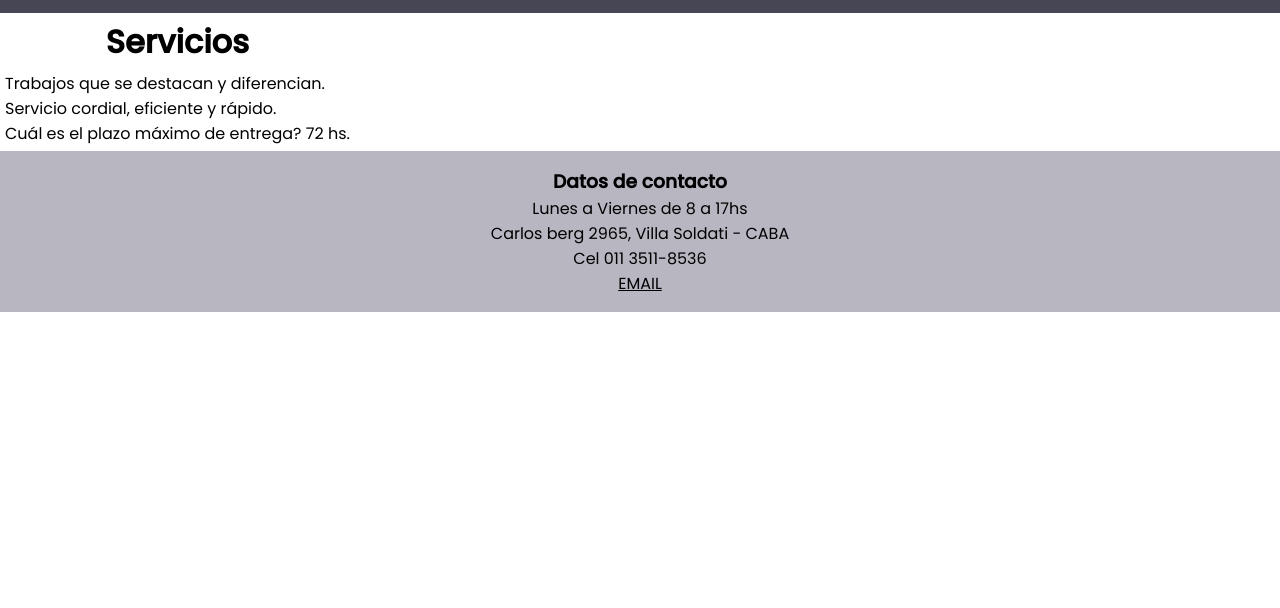
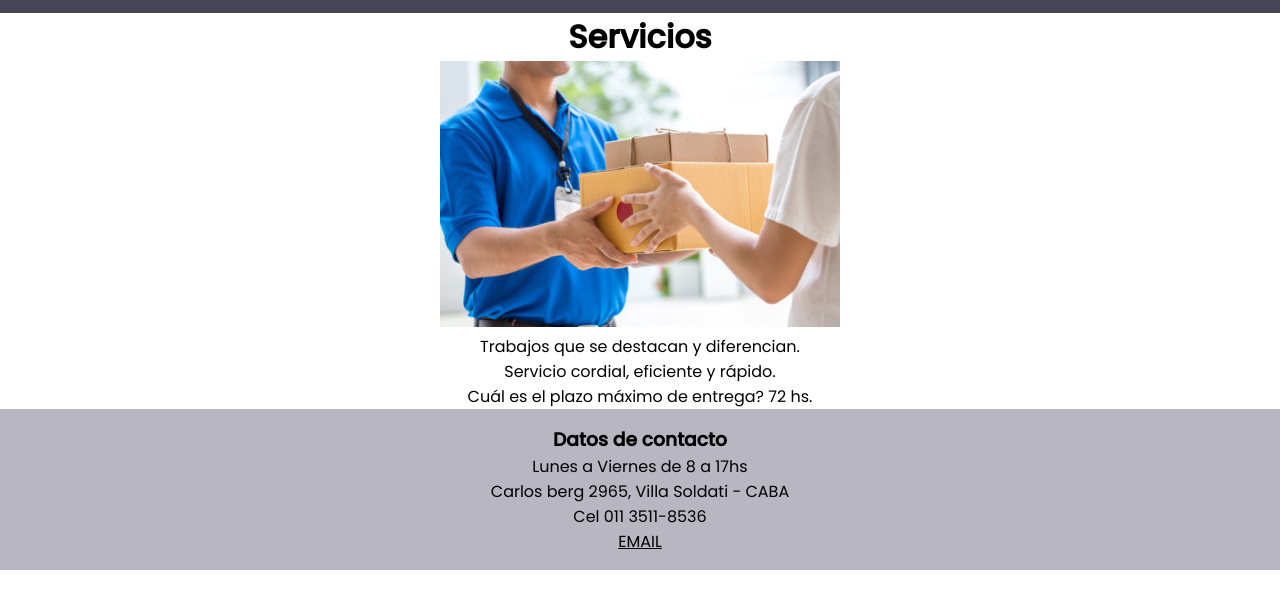
Before and after one commit to CaroRuizP/preentrega3ercaroruizpenayo, a website: page secciones/servicios.html in a window 1280 px wide. Shown: the part 176-784 px from the top of the page. Drawn offline with Linux system fonts and the light colour scheme.

```diff
--- a/secciones/servicios.html
+++ b/secciones/servicios.html
@@ -30,29 +30,20 @@
         </nav>
     </header>
 
-    <table border="0" cellpadding="10" cellspacing="5" widht="50%" align="center">
-        <thead>
-            <th>
-                <h1>Servicios</h1>
-            </th>
-        </thead>
+    <div align="center">
+        <h1>Servicios</h1>
+    </div>
 
-        <tbody>
-            <tr>
-                <td>
-                    <ol>
-                        <li>Trabajos que se destacan y diferencian.</li>
-                        <li>Servicio cordial, eficiente y rápido.</li>
-                        <li>Cuál es el plazo máximo de entrega? 72 hs.</li>
+    <div align="center"><img src="../recursos/admin-ajax-1.jpeg" alt=""></div>
 
-                    </ol>
-                </td>
-            </tr>
+    <div align="center">
+        <ol>
+            <li>Trabajos que se destacan y diferencian.</li>
+            <li>Servicio cordial, eficiente y rápido.</li>
+            <li>Cuál es el plazo máximo de entrega? 72 hs.<br></li>
+        </ol>
+    </div>
 
-
-        </tbody>
-
-    </table>
 
     <!-- Pie de página -->
     <!-- Pie de página -->
```
Also changed, not shown: secciones/contacto.html (+4 -11 lines), secciones/nosotros.html (+2 -1 lines), secciones/ubicacion.html (+4 -19 lines), recursos/admin-ajax-1.jpeg (added), recursos/recursos-de-una-empresa-e1581386615467.jpg (added).
